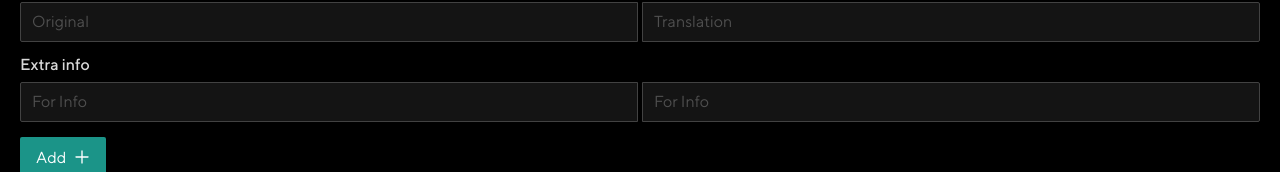
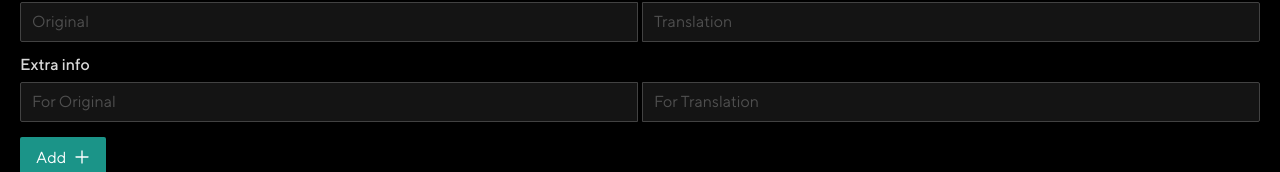
Before and after one commit to peregonb/react-TinderLanguage, a React (Vite) app: page /list-manually in a window 1280 px wide. Shown: the part 189-361 px from the top of the page. Built offline with nearby package versions, Linux system fonts and the light colour scheme.

Commit message:
small fix

```diff
--- a/src/pages/Edit/Edit.tsx
+++ b/src/pages/Edit/Edit.tsx
@@ -192,7 +192,7 @@ const Edit: FC = () => {
                             name={el}>
                             <Input
                                 size={'large'}
-                                placeholder={`For ${el.split('_')[0]}`}/>
+                                placeholder={`For ${el.split('_')[1]}`}/>
                         </Form.Item>
                     ))
                 }
```
